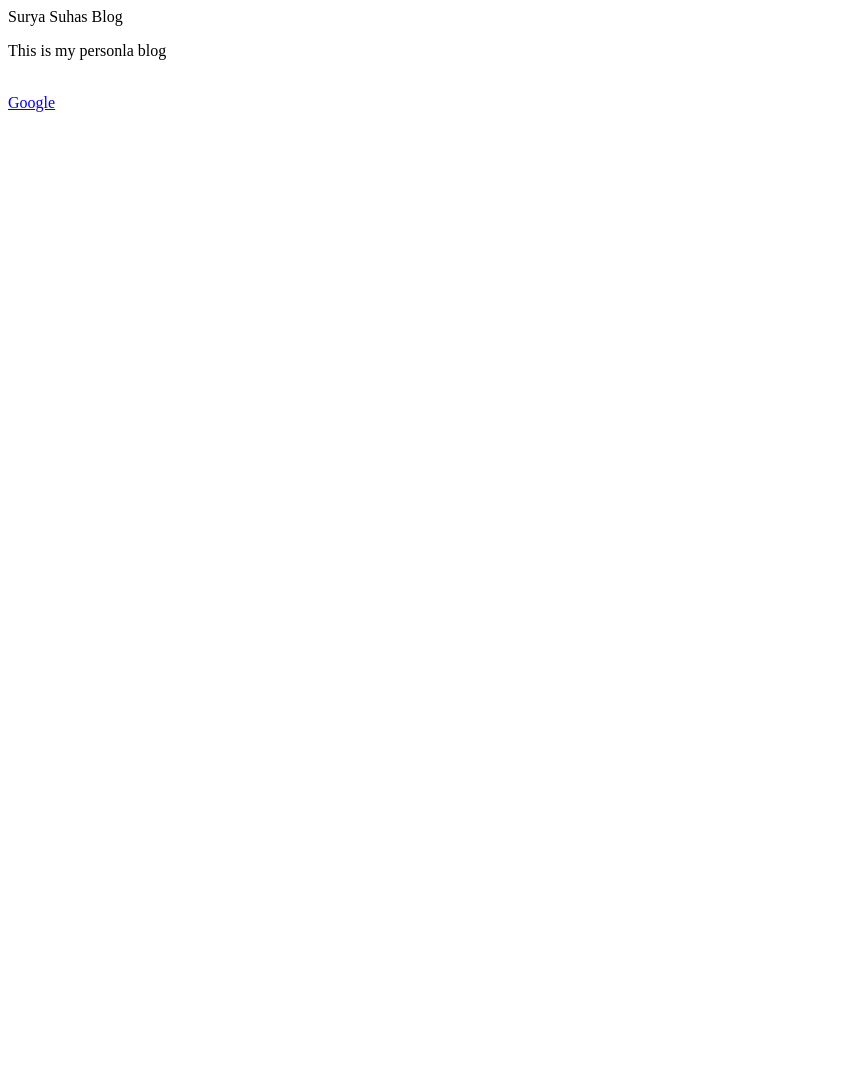
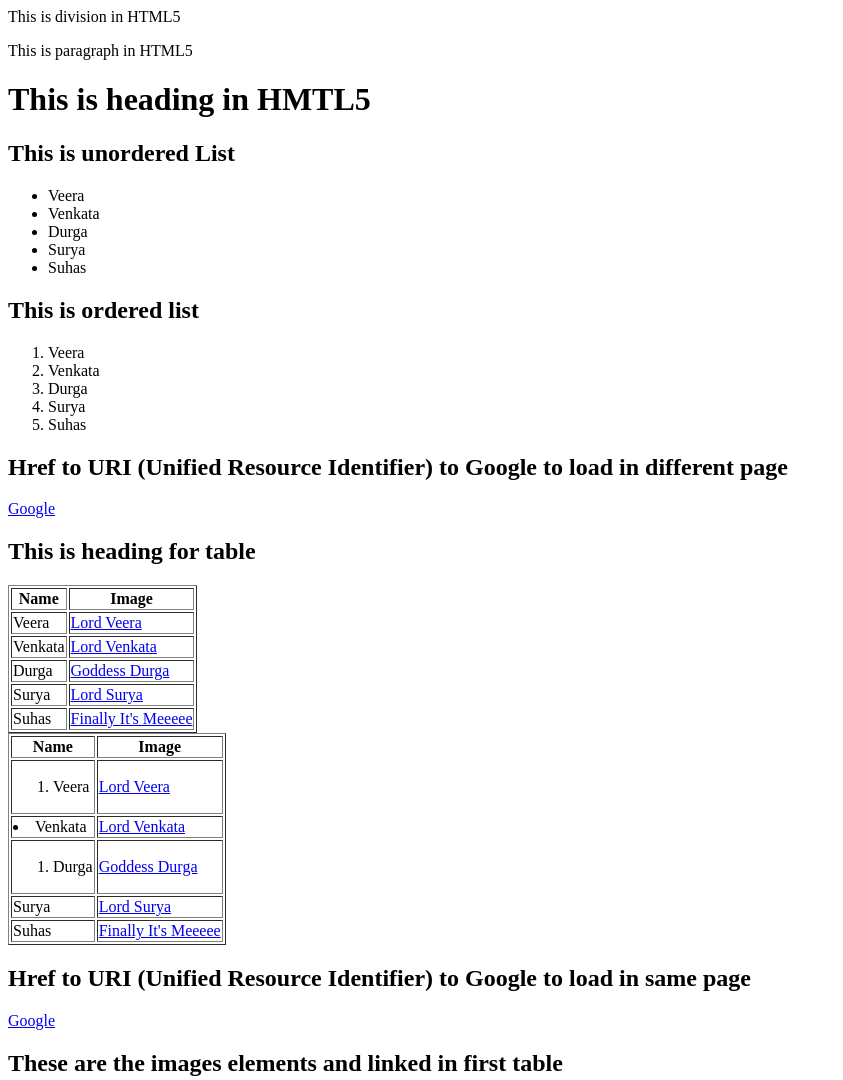
Before and after one commit to SuryaSuhas/suryasuhas.github.io, a plain HTML site: page index.html in a window 1280 px wide. Shown: the top 1080 px of the page, without its empty margins (0-843 px from the left). Before the commit the page ends 800 px from the top, so only its background shows below. Drawn offline with Linux system fonts and the light colour scheme.

Commit message:
Testing with images

```diff
--- a/index.html
+++ b/index.html
@@ -1,10 +1,98 @@
+<!doctype html>
 <html>
 <head>
-	Surya Suhas Blog
+	<title> Basic Stuff in HTML </title>
 </head>
 <body>
-	<br />
-	<p>This is my personla blog<p> <br />
-	<a href = "https://www.google.com" target = "_blank"> Google </a>
+<div>
+This is division in HTML5
+</div>
+<p> This is paragraph in HTML5 </p>
+<h1> This is heading in HMTL5 </h1>
+<h2> This is unordered List </h2>
+<ul>
+	<li> Veera </li>
+	<li> Venkata </li>
+	<li> Durga </li>
+	<li> Surya </li>
+	<li> Suhas </li>
+</ul>
+<h2> This is ordered list </h2>
+<ol>
+	<li> Veera </li>
+	<li> Venkata </li>
+	<li> Durga </li>
+	<li> Surya </li>
+	<li> Suhas </li>
+</ol>
+<h2> Href to URI (Unified Resource Identifier) to Google to load in different page</h2>
+<a href = "https://www.google.com" target = "_blank"> Google </a>
+<h2> This is heading for table </h2>
+<table border = "1">
+   <tr>
+	<th> Name </th>
+	<th> Image </th>
+   </tr>
+   <tr>
+	<td>Veera</td>
+	<td> <a href = "#Veera"> Lord Veera </a> </td>
+   </tr>
+   <tr>
+	<td>Venkata</td>
+	<td> <a href = "#Venkata"> Lord Venkata </a> </td>
+   </tr>
+   <tr>
+	<td>Durga</td>
+	<td> <a href = "#Durga"> Goddess Durga </a> </td>
+   </tr>
+   <tr>
+	<td> Surya </td>
+	<td> <a href = "#Surya"> Lord Surya </a> </td>
+   </tr>
+   <tr>
+	<td> Suhas </td>
+	<td> <a href = "#Suhas"> Finally It's Meeeee </a> </td>
+   </tr>
+</table>
+<table border = "1">
+   <tr>
+	<th> Name </th>
+	<th> Image </th>
+   </tr>
+   <tr>
+	<td> <ol><li>Veera</li></ol> </td>
+	<td> <a href = "#Veera"> Lord Veera </a> </td>
+   </tr>
+   <tr>
+	<td> <li>Venkata</li> </td>
+	<td> <a href = "#Venkata"> Lord Venkata </a> </td>
+   </tr>
+   <tr>
+	<td><ol><li>Durga</li></ol></td>
+	<td> <a href = "#Durga"> Goddess Durga </a> </td>
+   </tr>
+   <tr>
+	<td> Surya </td>
+	<td> <a href = "#Surya"> Lord Surya </a> </td>
+   </tr>
+   <tr>
+	<td> Suhas </td>
+	<td> <a href = "#Suhas"> Finally It's Meeeee </a> </td>
+   </tr>
+</table>
+<h2> Href to URI (Unified Resource Identifier) to Google to load in same page</h2>
+<a href = "https://www.google.com" title = "Google"> Google </a>
+<h2> These are the images elements and linked in first table </h2>
+<p> <a name = "Veera"><img src = "veera.jpg" width = "250" height = "200" title = "Lord Veera"></a>
+<a name = "Venkata"><img src = "venkata.jpg" width = "250" height = "200" title = "Lord Venkata"> </a>
+<a name = "Durga"><img src = "durga.jpg" width = "250" height = "200" title = "Goddess Durga"> </a>
+ <a name = "Surya"><img src = "surya.jpg" width = "250" height = "200" title = "Lord Surya"> </a>
+<a name = "Suhas"><img src = "suhas.jpg" alt = "suhas image" width = "250" height = "200" title = "I'ts me"></a> </p>
+<!--
+<p> <a name = "Venkata"><img src = "venkata.jpg"> </a></p>
+<p> <a name = "Durga"><img src = "durga.jpg"> </a></p>
+<p> <a name = "Surya"><img src = "surya.jpg"> </a></p>
+<p> <a name = "Suhas"><img src = "suhas.jpg"> </a></p>
+-->
 </body>
 </html>
```
Also changed, not shown: durga.jpg (added), suhas.jpg (added), surya.jpg (added), veera.jpg (added), venkata.jpg (added).
